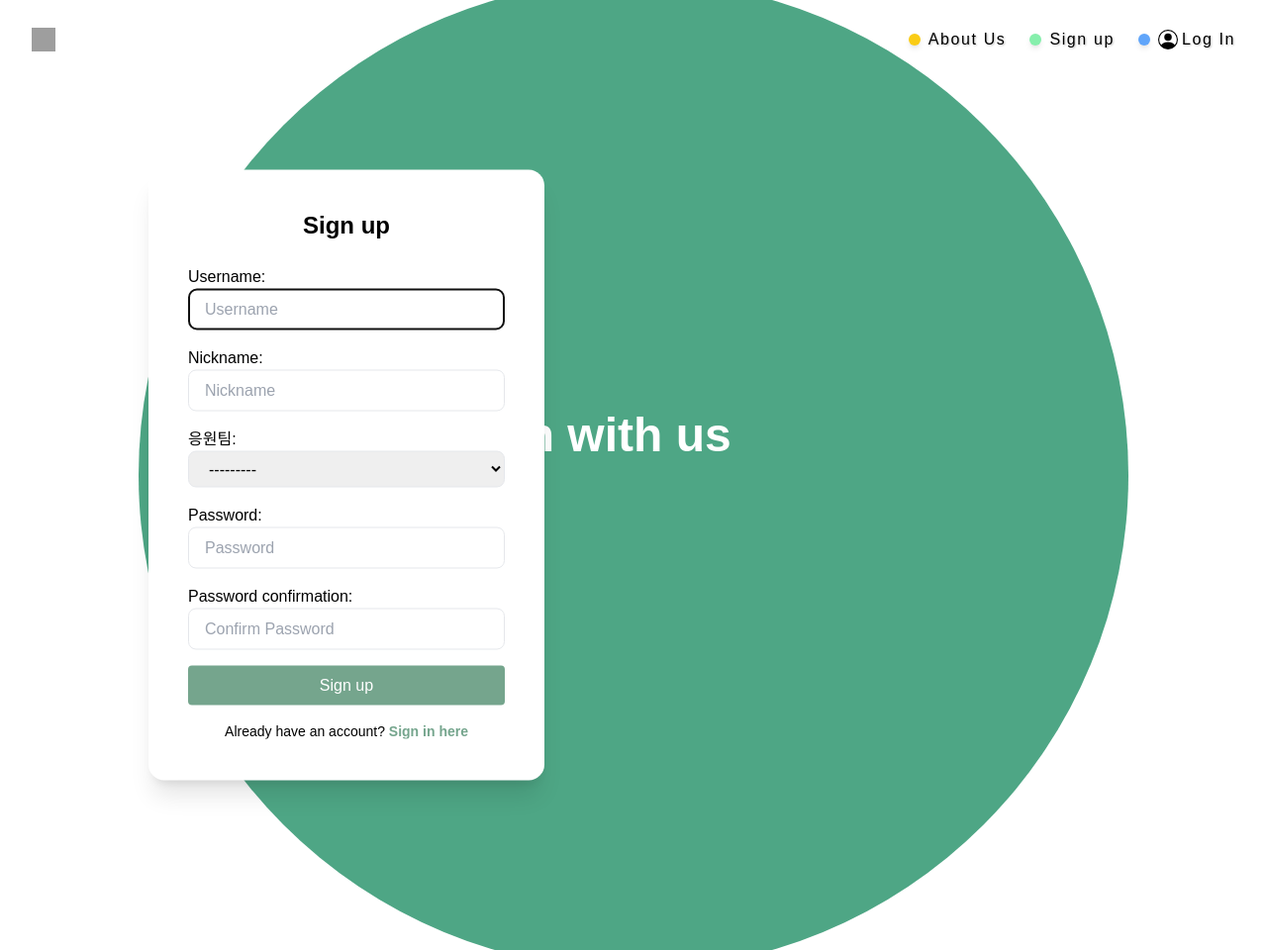
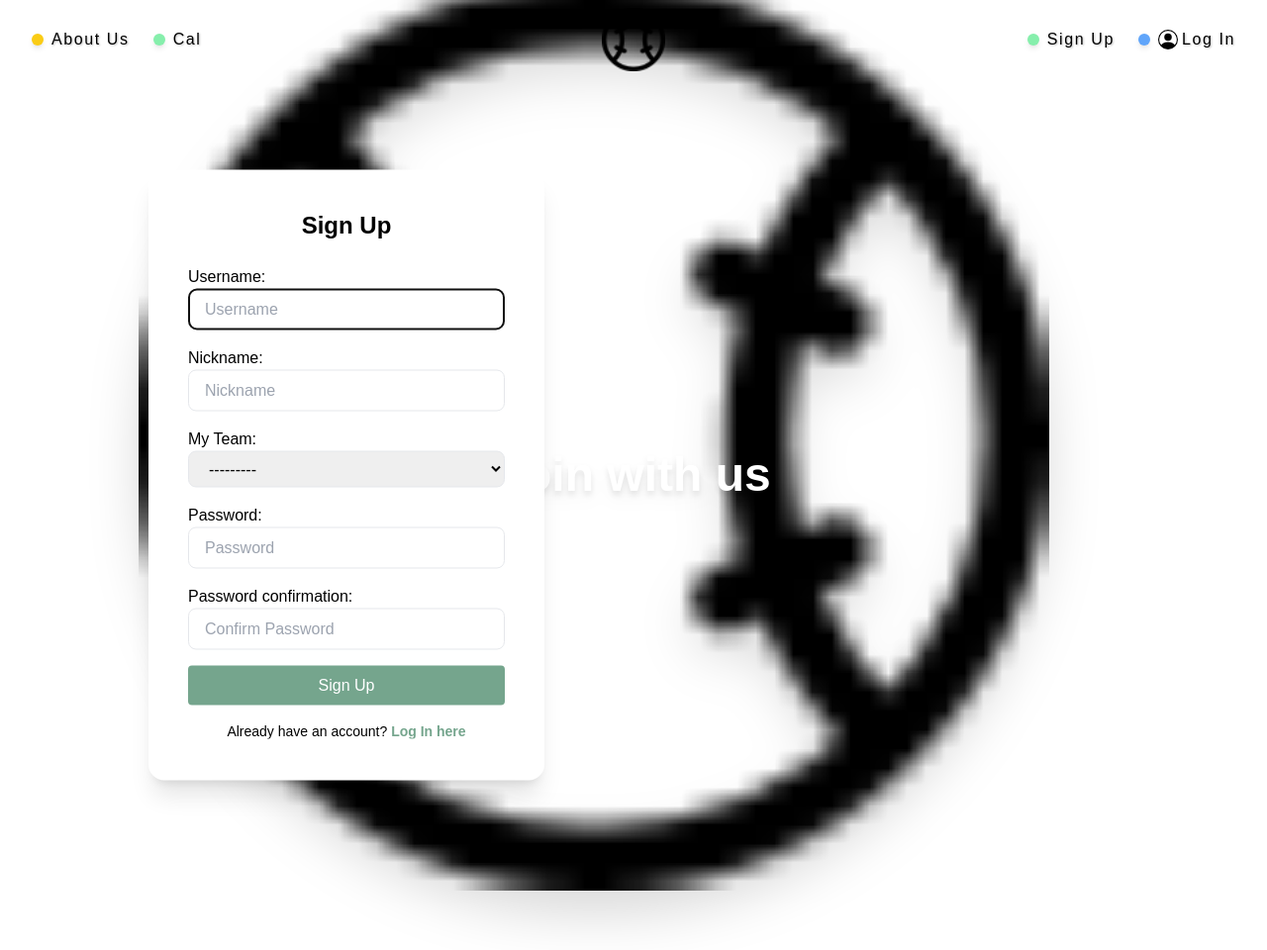
Before and after one commit to rladbstlr87/tothe_ballpark, a Django app: page /accounts/auth/?mode=signup in a window 1280 px wide. Shown: the whole page at 99% size. Run offline with Django 5.2, Linux system fonts and the light colour scheme; some libraries are stand-ins or nearby versions; grey boxes are pictures that could not be loaded.

Commit message:
로그인

```diff
--- a/accounts/models.py
+++ b/accounts/models.py
@@ -20,6 +20,6 @@ class User(AbstractUser):
         choices=KBO_TEAMS,
         blank=True,
         null=True,
-        verbose_name='응원팀'
+        verbose_name='My Team',
     )
     nickname = models.CharField(max_length=20, unique=True)
--- a/accounts/templates/auth.html
+++ b/accounts/templates/auth.html
@@ -15,8 +15,12 @@
   <body class="h-screen w-screen bg-white overflow-hidden relative">
 
     <!-- 독립적인 원 배경 -->
-    <div id="bg-circle" class="absolute top-1/2 -translate-y-1/2 w-[1000px] h-[1000px] bg-[#75A58D] rounded-full z-0 transition-slide flex items-center justify-center pr-20 pb-20" style="left: {% if mode == 'signup' %}100vw{% else %}-500px{% endif %};">
-      <h2 class="text-white text-5xl font-extrabold">
+    <div id="bg-circle"
+        class="absolute top-1/2 -translate-y-1/2 w-[1000px] h-[1000px] z-0 transition-slide flex items-center justify-center pr-20 pb-20"
+        style="left: {% if mode == 'signup' %}100vw{% else %}-500px{% endif %}; background: none;">
+      <img src="{% static 'images/Baseball_icon.png' %}" alt="Baseball"
+          class="w-full h-full object-contain drop-shadow-2xl select-none pointer-events-none" />
+      <h2 class="absolute text-white text-5xl font-extrabold left-1/2 top-1/2 -translate-x-1/2 -translate-y-1/2 drop-shadow-lg">
         {% if mode == 'signup' %}Join with us{% else %}Welcome{% endif %}
       </h2>
     </div>
@@ -26,7 +30,7 @@
       {% if mode == 'login' %}
       <form method="POST" action="" class="bg-white w-full p-10 shadow-xl rounded-2xl">
         {% csrf_token %}
-        <h2 class="text-2xl font-bold mb-6 text-center">Sign in</h2>
+        <h2 class="text-2xl font-bold mb-6 text-center">Log In</h2>
         {% for field in login_form %}
           <div class="mb-4">
             {{ field.label_tag }}
@@ -34,15 +38,15 @@
             {% if field.errors %}<p class="text-red-500 text-sm">{{ field.errors|striptags }}</p>{% endif %}
           </div>
         {% endfor %}
-        <button type="submit" name="action" value="login" class="w-full bg-[#75A58D] text-white py-2 rounded">Sign in</button>
-        <p class="text-sm mt-4 text-center">Don't have an account? <a href="#" onclick="triggerSwitch('signup'); return false;" class="text-[#75A58D] font-semibold">Sign up here</a></p>
+        <button type="submit" name="action" value="login" class="w-full bg-[#75A58D] text-white py-2 rounded">Log In</button>
+        <p class="text-sm mt-4 text-center">Don't have an account? <a href="#" onclick="triggerSwitch('signup'); return false;" class="text-[#75A58D] font-semibold">Sign Up here</a></p>
       </form>
       {% endif %}
 
       {% if mode == 'signup' %}
       <form method="POST" action="" class="bg-white w-full p-10 shadow-xl rounded-2xl">
         {% csrf_token %}
-        <h2 class="text-2xl font-bold mb-6 text-center">Sign up</h2>
+        <h2 class="text-2xl font-bold mb-6 text-center">Sign Up</h2>
         {% for field in signup_form %}
           <div class="mb-4">
             {{ field.label_tag }}
@@ -50,8 +54,8 @@
             {% if field.errors %}<p class="text-red-500 text-sm">{{ field.errors|striptags }}</p>{% endif %}
           </div>
         {% endfor %}
-        <button type="submit" name="action" value="signup" class="w-full bg-[#75A58D] text-white py-2 rounded hover:bg-sky-700">Sign up</button>
-        <p class="text-sm mt-4 text-center">Already have an account? <a href="#" onclick="triggerSwitch('login'); return false;" class="text-[#75A58D] font-semibold">Sign in here</a></p>
+        <button type="submit" name="action" value="signup" class="w-full bg-[#75A58D] text-white py-2 rounded hover:bg-sky-700">Sign Up</button>
+        <p class="text-sm mt-4 text-center">Already have an account? <a href="#" onclick="triggerSwitch('login'); return false;" class="text-[#75A58D] font-semibold">Log In here</a></p>
       </form>
       {% endif %}
     </div>
--- a/cal/templates/calendar.html
+++ b/cal/templates/calendar.html
@@ -6,7 +6,7 @@
   <title>캘린더</title>
   <link rel="stylesheet" href="{% static 'cs/calendar.css' %}">
 </head>
-<body class="pt-[18px]">
+<body class="pt-[75px]">
   {% include '_nav.html' %}
   {% block body %}
     <table class="calendar-table">
--- a/cal/templates/lineup.html
+++ b/cal/templates/lineup.html
@@ -30,7 +30,6 @@
         {% endif %}
         {% comment %} 라인업 {% endcomment %}
         {% if game %}
-
                  <div class="lineup-container">
                     <h2>{{ game.date }} 라인업</h2>
                     <h3>{{ game.home_team }} vs {{ game.away_team }}</h3>
@@ -44,9 +43,6 @@
                         {% endfor %}
                     </div>
                 </div>
-
-
-
         {% endif %}
     {% endblock %}
 
--- a/templates/_nav.html
+++ b/templates/_nav.html
@@ -12,34 +12,10 @@
 <body x-data="{ open: false }">
   <nav class="fixed top-0 left-0 w-full bg-transparent z-30 py-2">
     <div class="max-w-7xl mx-auto px-4 sm:px-6 lg:px-8">
-      <div class="flex justify-between h-16 items-center">
-
-        <!-- 왼쪽 로고 -->
-        <div class="flex items-center">
-          {% if user.is_authenticated %}
-            <a href="{% url 'index' %}" class="mr-4">
-              <img src="{% static 'images/mascots/' %}{{ user.team }}.png" alt="{{ user.team }} Mascot" class="h-16">
-            </a>
-          {% else %}
-            <a href="{% url 'index' %}" class="mr-4">
-              <img src="https://em-content.zobj.net/source/google/387/baseball_26be.png" alt="Baseball" class="h-6 w-6">
-            </a>
-          {% endif %}
-        </div>
-
-        <!-- 모바일 메뉴 버튼 -->
-        <div class="sm:hidden">
-          <button @click="open = true" class="p-2 text-gray-700">
-            <svg class="w-8 h-8" fill="none" stroke="currentColor" viewBox="0 0 24 24">
-              <path stroke-linecap="round" stroke-linejoin="round" stroke-width="2"
-                d="M4 6h16M4 12h16M4 18h16" />
-            </svg>
-          </button>
-        </div>
-
-        <!-- PC용 메뉴 -->
-        <div class="hidden sm:flex sm:items-center space-x-6 text-shadow">
-          {% if user.is_authenticated %}
+      <div class="flex justify-between h-16 items-center w-full">
+        <div class="hidden sm:flex w-full items-center text-shadow">
+          <!-- 왼쪽: About Us, Cal -->
+          <div class="flex items-center space-x-6 flex-1">
             <a href="#" class="flex items-center space-x-2 text-black hover:text-blue-500">
               <span class="w-3 h-3 rounded-full bg-yellow-400 shadow-md"></span>
               <span class="tracking-widest">About Us</span>
@@ -48,19 +24,31 @@
               <span class="w-3 h-3 rounded-full bg-green-300 shadow-md"></span>
               <span class="tracking-widest">Cal</span>
             </a>
+          </div>
+          <!-- 가운데: 홈버튼 -->
+          <div class="flex justify-center flex-1">
+            {% if user.is_authenticated %}
+              <a href="{% url 'index' %}" class="flex items-center">
+                <img src="{% static 'images/mascots/' %}{{ user.team }}.png" alt="{{ user.team }} Mascot" class="h-16 ">
+              </a>
+            {% else %}
+              <a href="{% url 'index' %}" class="flex items-center">
+                <img src="{% static 'images/Baseball_icon.png' %}" alt="Baseball" class="h-16 w-16">
+              </a>
+            {% endif %}
+          </div>
+          <!-- 오른쪽: 회원/로그인/로그아웃 -->
+          <div class="flex items-center space-x-6 justify-end flex-1">
+            {% if user.is_authenticated %}
               <span class="text-gray-700 tracking-widest">{{ user }}</span>
               <a href="{% url 'accounts:logout' %}" class="flex items-center space-x-2 text-black hover:text-blue-500">
                 <span class="w-3 h-3 rounded-full bg-red-400 shadow-md"></span>
-              <span class="tracking-widest">Logout</span>
+                <span class="tracking-widest">Log Out</span>
               </a>
             {% else %}
-            <a href="#" class="flex items-center space-x-2 text-black hover:text-blue-500">
-              <span class="w-3 h-3 rounded-full bg-yellow-400 shadow-md"></span>
-              <span class="tracking-widest">About Us</span>
-            </a>
               <a href="{% url 'accounts:auth' %}?mode=signup" class="flex items-center space-x-2 text-black hover:text-blue-500">
                 <span class="w-3 h-3 rounded-full bg-green-300 shadow-md"></span>
-              <span class="tracking-widest">Sign up</span>
+                <span class="tracking-widest">Sign Up</span>
               </a>
               <a href="{% url 'accounts:auth' %}" class="flex items-center space-x-2 text-black hover:text-blue-600">
                 <span class="w-3 h-3 rounded-full bg-blue-400 shadow-md"></span>
@@ -73,6 +61,17 @@
                 </span>
               </a>
             {% endif %}
+          </div>
+        </div>
+
+        <!-- 모바일 메뉴 버튼 -->
+        <div class="sm:hidden">
+          <button @click="open = true" class="p-2 text-gray-700">
+            <svg class="w-8 h-8" fill="none" stroke="currentColor" viewBox="0 0 24 24">
+              <path stroke-linecap="round" stroke-linejoin="round" stroke-width="2"
+                d="M4 6h16M4 12h16M4 18h16" />
+            </svg>
+          </button>
         </div>
       </div>
     </div>
--- a/templates/base.html
+++ b/templates/base.html
@@ -10,10 +10,8 @@
   <link href='https://unpkg.com/boxicons@2.1.4/css/boxicons.min.css' rel='stylesheet'>
 </head>
 <body class="min-h-screen">
-
   {% include '_nav.html' %}
     {% block body %}
     {% endblock %}
-
 </body>
 </html>
```
Also changed, not shown: cal/static/images/Baseball_icon.png (added), cal/static/images/KBO.svg (added). Lines whose indentation alone changed are shown as unchanged.
